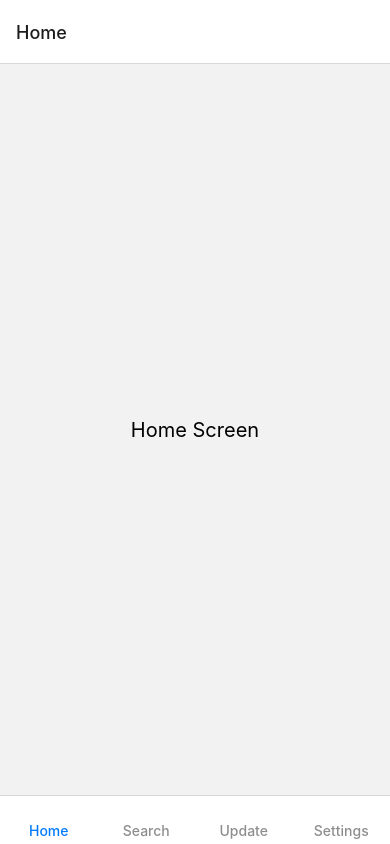
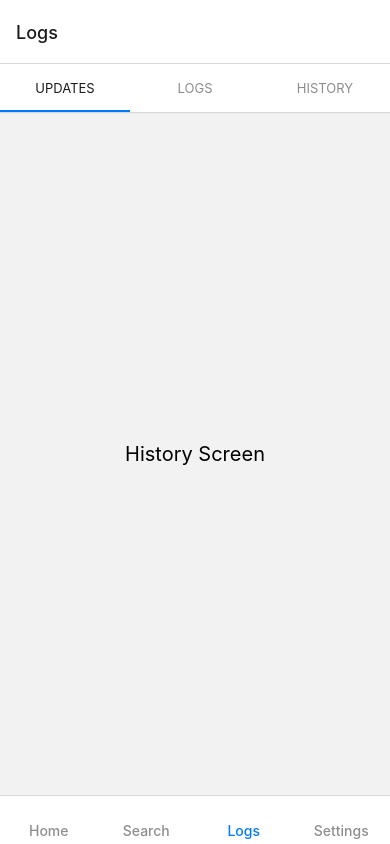
Before and after one commit to YuriVGR/Frontend, a React Native app: screen /Logs in a window 390 px wide. Built offline with nearby package versions, Linux system fonts and the light colour scheme; some icons are missing.

Commit message:
Top Navbar for Logs, Updates name changed to Logs, Added 2 Screens: Updates and History

```diff
--- a/package.json
+++ b/package.json
@@ -16,6 +16,7 @@
     "@fortawesome/react-native-fontawesome": "^0.3.2",
     "@react-native-picker/picker": "^2.8.0",
     "@react-navigation/bottom-tabs": "^6.6.1",
+    "@react-navigation/material-top-tabs": "^6.6.14",
     "@react-navigation/native": "^6.1.18",
     "@react-navigation/native-stack": "^6.11.0",
     "@react-navigation/stack": "^6.4.1",
@@ -26,9 +27,11 @@
     "react": "18.2.0",
     "react-native": "0.74.5",
     "react-native-element-dropdown": "^2.12.1",
+    "react-native-pager-view": "6.3.0",
     "react-native-safe-area-context": "4.10.5",
     "react-native-screens": "3.31.1",
-    "react-native-svg": "^15.6.0"
+    "react-native-svg": "^15.6.0",
+    "react-native-tab-view": "^3.5.2"
   },
   "devDependencies": {
     "@babel/core": "^7.20.0",
--- /dev/null
+++ b/src/routes/logtab.routes.tsx
@@ -0,0 +1,17 @@
+import { createMaterialTopTabNavigator } from "@react-navigation/material-top-tabs";
+import { NavigationContainer } from "@react-navigation/native";
+import Updates from "../screens/updates/updates";
+import History from "../screens/updates/history";
+import Logs from "../screens/logs";
+
+const Tab = createMaterialTopTabNavigator();
+
+export default function LogTabRoutes() {
+  return (
+    <Tab.Navigator>
+      <Tab.Screen name="Updates" component={Updates} />
+      <Tab.Screen name="Logs" component={Logs} />
+      <Tab.Screen name="History" component={History} />
+    </Tab.Navigator>
+  );
+}
--- a/src/routes/stack.routes.tsx
+++ b/src/routes/stack.routes.tsx
@@ -1,5 +1,6 @@
 import { createNativeStackNavigator } from "@react-navigation/native-stack";
 import TabRoutes from "./tab.routes";
+import LogTabRoutes from "./logtab.routes";
 
 const Stack = createNativeStackNavigator();
 
@@ -7,10 +8,11 @@ export default function StackNavigator() {
   return (
     <Stack.Navigator>
       <Stack.Screen
-        name="roue"
+        name="TabRoutes"
         component={TabRoutes}
         options={{ headerShown: false }}
       />
+      <Stack.Screen name="LogTabs" component={TabRoutes}/>
     </Stack.Navigator>
   );
 }
--- a/src/routes/tab.routes.tsx
+++ b/src/routes/tab.routes.tsx
@@ -11,8 +11,9 @@ import {
 
 import Home from "../screens/home";
 import Search from "../screens/search";
-import Update from "../screens/updates";
+import Logs from "../screens/logs";
 import Settings from "../screens/settings";
+import LogTabRoutes from "./logtab.routes";
 
 const Tab = createBottomTabNavigator();
 
@@ -24,7 +25,7 @@ export default function TabRoutes() {
           let iconName: IconDefinition = faHome;
           if (route.name === "Search") {
             iconName = faSearch;
-          } else if (route.name === "Update") {
+          } else if (route.name === "Logs") {
             iconName = faCircleExclamation;
           } else if (route.name === "Settings") {
             iconName = faCog;
@@ -37,13 +38,13 @@ export default function TabRoutes() {
         },
         tabBarStyle: {
           backgroundColor: colors.light.background,
-          padding: 5
+          padding: 5,
         },
       })}
     >
       <Tab.Screen name="Home" component={Home} />
       <Tab.Screen name="Search" component={Search} />
-      <Tab.Screen name="Update" component={Update} />
+      <Tab.Screen name="Logs" component={LogTabRoutes} />
       <Tab.Screen name="Settings" component={Settings} />
     </Tab.Navigator>
   );
--- /dev/null
+++ b/src/screens/logs.tsx
@@ -0,0 +1,33 @@
+import { View, Text, StyleSheet, TouchableOpacity } from "react-native";
+import colors from "../styles/colors";
+
+export default function Update() {
+
+  return (
+    <View style={styles.container}>
+      <Text style={styles.title}>Logs Screen</Text>
+    </View>
+  );
+}
+
+const styles = StyleSheet.create({
+  container: {
+    flex: 1,
+    justifyContent: "center",
+    alignItems: "center",
+  },
+  title: {
+    fontSize: 20,
+    textAlign: "center",
+  },
+  header: {
+    padding: 10,
+    backgroundColor: colors.light.background,
+    width: "100%",
+    position: "absolute",
+    top: 0,
+    left: 0,
+    flexDirection: "row",
+    justifyContent: "space-around",
+  },
+});
--- a/src/screens/updates.tsx
+++ b/src/screens/updates/history.tsx
@@ -1,9 +1,9 @@
 import { View, Text, StyleSheet } from "react-native";
 
-export default function Update() {
+export default function History() {
   return (
     <View style={styles.container}>
-      <Text style={styles.title}>Updates Screen</Text>
+      <Text style={styles.title}>History Screen</Text>
     </View>
   );
 }
--- /dev/null
+++ b/src/screens/updates/updates.tsx
@@ -0,0 +1,21 @@
+import { View, Text, StyleSheet } from "react-native";
+
+export default function Updates() {
+  return (
+    <View style={styles.container}>
+      <Text style={styles.title}>History Screen</Text>
+    </View>
+  );
+}
+
+const styles = StyleSheet.create({
+  container: {
+    flex: 1,
+    justifyContent: "center",
+    alignItems: "center",
+  },
+  title: {
+    fontSize: 20,
+    textAlign: "center",
+  },
+});
```
Also changed, not shown: src/api/logsData.ts (added, +29 -0 lines), 1 other file (tests, documents, lock files or other folders).
